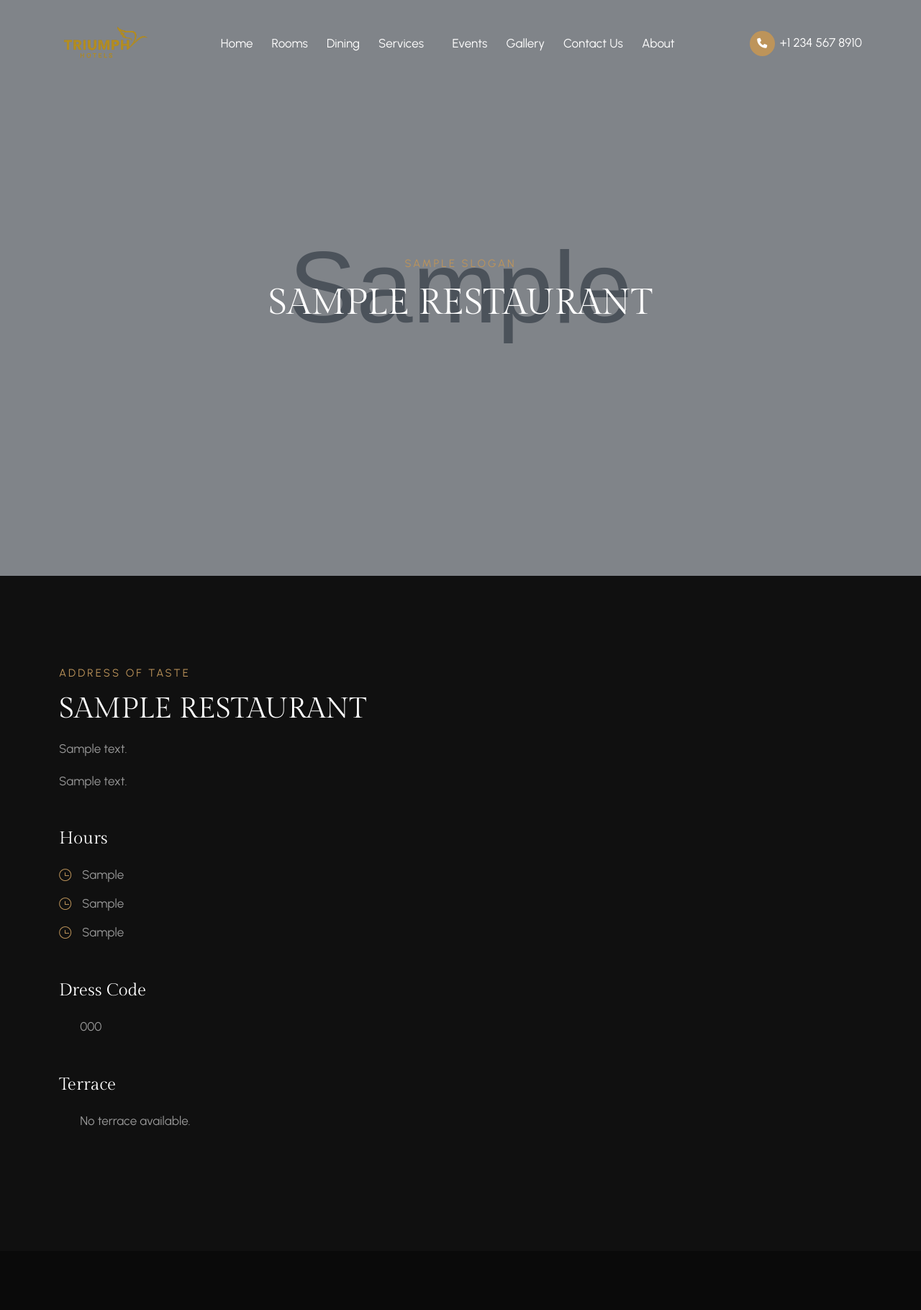
After one commit to seyam93/HotelApp, a Django app: template templates/restaurants/restaurant_detail.html in a window 1280 px wide. The commit adds this page. Shown: the top 1820 px of the page at 72% size. Run offline with Django 3.2, Linux system fonts and the light colour scheme; the template is opened without the code that fills it: most values are stand-ins (such as "Sample title", 1, 10 or a date in 2020); grey boxes marked "Sample" are stand-in pictures; some libraries are stand-ins or nearby versions; some web fonts are replaced.

Commit message:
29 April

```diff
--- a/restaurants/models.py
+++ b/restaurants/models.py
@@ -10,6 +10,7 @@ class Restaurant(models.Model):
     hotel = models.ForeignKey(Hotel, related_name="restaurants", on_delete=models.CASCADE)
     name = models.CharField(max_length=255)
     slug = models.SlugField(unique=True, blank=True, null=True)
+    slogan = models.CharField(max_length=255, null=True, blank=True,default="Address Of Taste")
     description = models.TextField()
     short_description = models.TextField(null=True, blank=True)
     opening_hours = models.CharField(max_length=100,null=True, blank=True)
@@ -18,6 +19,7 @@ class Restaurant(models.Model):
     dinner_hours = models.CharField(max_length=100,null=True, blank=True,default="Dinner: 6.00 pm – 11.00 pm (daily)")
     dress_code = models.CharField(max_length=100, null=True, blank=True)
     cuisine = models.CharField(max_length=100, null=True, blank=True)
+    terrace = models.BooleanField(default=False,null=True, blank=True)
     image_cover = models.ImageField(upload_to='restaurant_images/', null=True, blank=True)
     menu_file = models.FileField(upload_to='restaurant_menus/', null=True, blank=True)
     created_at = models.DateTimeField(auto_now_add=True)
--- a/restaurants/urls.py
+++ b/restaurants/urls.py
@@ -2,6 +2,6 @@ from django.urls import path
 from . import views
 
 urlpatterns = [
-    path('<slug:hotel_slug>/restaurants/', views.restaurant_list, name='restaurant-list'),
-    path('<slug:hotel_slug>/restaurants/<slug:slug>/', views.restaurant_detail, name='restaurant-detail'),
+    path('home/<slug:hotel_slug>/restaurants/', views.restaurant_list, name='restaurant-list'),
+    path('home/<slug:hotel_slug>/restaurants/<slug:slug>/', views.restaurant_detail, name='restaurant-detail'),
 ]
--- a/templates/base.html
+++ b/templates/base.html
@@ -46,8 +46,8 @@
             <div class="collapse navbar-collapse" id="navbar">
                 <ul class="navbar-nav mx-auto">
                     <li class="nav-item"><a class="nav-link" href="{% url 'home-page' %}">{% trans "Home" %}</a></li>
-                    <li class="nav-item"><a class="nav-link" href="">Rooms</a></li>
-                    <li class="nav-item"><a class="nav-link" href="">Dining</a></li>
+                    <li class="nav-item"><a class="nav-link" href="{% url 'hotel-rooms' slug=hotel.slug %}">Rooms</a></li>
+                    <li class="nav-item"><a class="nav-link" href="{% url 'restaurant-list' hotel_slug=hotel.slug %}">Dining</a></li>
 
                     <li class="nav-item dropdown"> <a class="nav-link dropdown-toggle" href="#" role="button" data-bs-toggle="dropdown" data-bs-auto-close="outside" aria-expanded="false">Services <i class="fa-light fa-angle-down"></i></a>
                         <ul class="dropdown-menu">
--- /dev/null
+++ b/templates/restaurants/restaurant_detail.html
@@ -0,0 +1,250 @@
+{% extends "base.html" %}
+{% load static %}
+
+{% block title %}{{ restaurant.name }} | {{ hotel.name }}{% endblock %}
+
+{% block navbar %}
+<nav class="navbar navbar-expand-lg">
+    <div class="container">
+        <!-- Logo -->
+        <div class="logo-wrapper">
+            <a class="logo" href="{% url 'home-page' %}"> <img src={% static "img/logo.png" %} class="logo-img" alt=""> </a>
+            <!-- <div class="logo"><h2>Rixos</h2></div> -->
+        </div>
+        <!-- Button -->
+        <button class="navbar-toggler" type="button" data-bs-toggle="collapse" data-bs-target="#navbar" aria-controls="navbar" aria-expanded="false" aria-label="Toggle navigation"> <span class="navbar-toggler-icon"><i class="fa-light fa-bars"></i></span> </button>
+        <!-- Menu -->
+        <div class="collapse navbar-collapse" id="navbar">
+            <ul class="navbar-nav mx-auto">
+                <li class="nav-item"><a class="nav-link" href="{% url 'home-page' %}">Home</a></li>
+                <li class="nav-item"><a class="nav-link" href="{% url 'hotel-rooms' slug=hotel.slug %}">Rooms</a></li>
+                <li class="nav-item"><a class="nav-link" href="{% url 'restaurant-list' hotel_slug=hotel.slug %}">Dining</a></li>
+
+                <li class="nav-item dropdown"> <a class="nav-link dropdown-toggle" href="#" role="button" data-bs-toggle="dropdown" data-bs-auto-close="outside" aria-expanded="false">Services <i class="fa-light fa-angle-down"></i></a>
+                    <ul class="dropdown-menu">
+                        <li><a href="facilities.html" class="dropdown-item"><span>Facilities</span></a></li>
+                        <li><a href="amenities.html" class="dropdown-item"><span>Amenities</span></a></li>
+                        <li><a href="spa.html" class="dropdown-item"><span>Spa & Wellness</span></a></li>
+                        <li><a href="offers.html" class="dropdown-item"><span>Special Offers</span></a></li>
+                    </ul>
+                </li>
+
+                <li class="nav-item"><a class="nav-link" href="">Events</a></li>
+                <li class="nav-item"><a class="nav-link" href="">Gallery</a></li>
+                <li class="nav-item"><a class="nav-link" href="">Contact Us</a></li>
+                <li class="nav-item dropdown"> <a class="nav-link dropdown-toggle" href="#" role="button" data-bs-toggle="dropdown" data-bs-auto-close="outside" aria-expanded="false">About<i class="fa-light fa-angle-down"></i></a>
+                    <ul class="dropdown-menu">
+                        <li><a href="blog1.html" class="dropdown-item"><span>Blog</span></a></li>
+                        <li><a href="team.html" class="dropdown-item"><span>Team</span></a></li>
+                        <li><a href="faq.html" class="dropdown-item"><span>FAQs</span></a></li>
+                        <li><a href="about.html" class="dropdown-item"><span>About Us</span></a></li>
+                    </ul>
+                </li>
+            </ul>
+            <div class="navbar-right">
+                <div class="phonex"><a href="tel:+12345678910"><i class="fa-solid fa-phone"></i> +1 234 567 8910</a></div>
+            </div>
+        </div>
+    </div>
+</nav>
+{% endblock navbar %}
+
+{% block content %}
+<!-- Header Banner -->
+<section class="banner-header full-height valign bg-img" data-overlay-dark="4" data-background="{% if restaurant.banner_image %}{{ restaurant.banner_image.url }}{% else %}{% static 'img/banner/11.jpg' %}{% endif %}">
+    <div class="container">
+        <div class="row justify-content-center">
+            <div class="col-md-12 text-center">
+                <div class="subtitle">{{ restaurant.slogan }}</div>
+                <div class="title mb-0">{{ restaurant.name }}</div>
+            </div>
+        </div>
+    </div>
+</section>
+<!-- About the Restaurant -->
+<!-- Page Details -->
+<section class="page-details section-padding">
+    <div class="container">
+        <div class="row">
+            <div class="col-md-12">
+                <div class="section-subtitle">Address of taste</div>
+                <div class="section-title">{{ restaurant.name }}</div>
+            </div>
+        </div>
+        <div class="row mb-30">
+            <div class="col-md-12">
+                <p>{{ restaurant.description }}</p>
+                <p>{{ restaurant.short_description }} </p>
+            </div>
+        </div>
+        <div class="row mb-30">
+            <div class="col-md-12">
+                <h5>Hours</h5>
+                <ul class="list-unstyled page-list">
+                    <li>
+                        {% if restaurant.breakfast_hours %}
+                        <div class="page-list-icon"> <span class="ti-time"></span> </div>
+                        <div class="page-list-text">
+                            <p>{{ restaurant.breakfast_hours }}</p>
+                        </div>
+                        {% endif %}
+                    </li>
+                    <li>
+                        {% if restaurant.lunch_hours %}
+                        <div class="page-list-icon"> <span class="ti-time"></span> </div>
+                        <div class="page-list-text">
+                            <p>{{ restaurant.lunch_hours }}</p>
+                        </div>
+                        {% endif %}
+                    </li>
+                    <li>
+                        {% if restaurant.dinner_hours %}
+                        <div class="page-list-icon"> <span class="ti-time"></span> </div>
+                        <div class="page-list-text">
+                            <p>{{ restaurant.dinner_hours }}</p>
+                        </div>
+                        {% endif %}
+                    </li>
+                </ul>
+            </div>
+        </div>
+        <div class="row mb-30">
+            {% if restaurant.dress_code %}
+            <div class="col-md-12">
+                <h5>Dress Code</h5>
+                <ul class="list-unstyled page-list">
+                    <li class="d-flex align-items-center">
+                        <div class="page-list-icon">
+                            <span class="fa-thin fa-shirt"></span>
+                        </div>
+                        <div class="page-list-text ms-3">
+                            <p>{{ restaurant.dress_code }}</p>
+                        </div>
+                    </li>
+                </ul>
+            </div>
+            {% endif %}
+        </div>
+        <div class="row mb-30">
+            <div class="col-md-12">
+                <h5>Terrace</h5>
+                <ul class="list-unstyled page-list">
+                    <li class="d-flex align-items-center">
+                        <div class="page-list-icon">
+                            {% if restaurant.terrace %}
+                                <i class="fa-thin fa-check"></i>
+                            {% else %}
+                                <i class="fa-thin fa-xmark"></i>
+                            {% endif %}
+                        </div>
+                        <div class="page-list-text ms-3">
+                            <p>
+                                {% if restaurant.terrace %}
+                                    Available
+                                {% else %}
+                                    No terrace available.
+                                {% endif %}
+                            </p>
+                        </div>
+                    </li>
+                </ul>
+            </div>
+        </div>
+    </div>
+</section>
+<!-- Restaurant Menu -->
+{% if restaurant.menu_categories.exists %}
+<section id="menu" class="restaurant-menu menu section-padding bg-darkgray">
+    <div class="container">
+        <div class="row">
+            <div class="col-md-12 text-center">
+                <div class="section-subtitle"><span>{{ hotel.name }}</span></div>
+                <div class="section-title text-white">{{ restaurant.name }} Menu</div>
+            </div>
+        </div>
+        <div class="row">
+            <div class="tabs-icon col-md-10 offset-md-1 text-center">
+                <div class="owl-carousel owl-theme">
+                    {% for category in restaurant.menu_categories.all %}
+                    <div id="tab-{{ category.id }}" class="item">
+                        <h6>{{ category.name }}</h6>
+                    </div>
+                    {% endfor %}
+                </div>
+            </div>
+            <div class="restaurant-menu-content col-md-12">
+                {% for category in restaurant.menu_categories.all %}
+                <div id="tab-{{ category.id }}-content" class="cont {% if forloop.first %}active{% endif %}">
+                    <div class="row">
+                        {% for item in category.menu_items.all %}
+                        <div class="col-md-5 {% if forloop.counter|divisibleby:2 %}offset-md-2{% endif %}">
+                            <div class="menu-info">
+                                <h5>{{ item.name }} <span class="price">{{ item.price }}$</span></h5>
+                                <p>{{ item.description }}</p>
+                            </div>
+                        </div>
+                        {% endfor %}
+                    </div>
+                </div>
+                {% endfor %}
+            </div>
+        </div>
+    </div>
+</section>
+{% endif %}
+
+<!-- Gallery -->
+{% if restaurant.gallery_images.exists %}
+<section class="galleryscroll section-padding">
+    <div class="container-fluid p-0">
+        <div class="row justify-content-center">
+            <div class="col-md-12 text-center mb-20">
+                <div class="section-subtitle">Image Gallery</div>
+                <div class="section-title">{{ restaurant.name }} Gallery</div>
+            </div>
+        </div>
+        <div class="row">
+            <div class="col-md-12">
+                <div class="owl-carousel owl-theme">
+                    {% for image in restaurant.gallery_images.all %}
+                    <div class="item">
+                        <a href="{{ image.image.url }}" title="{{ image.caption }}" class="gallery-masonry-item-img-link img-zoom">
+                            <div class="img">
+                                <img src="{{ image.image.url }}" class="img-fluid mx-auto d-block" alt="{{ image.caption }}">
+                            </div>
+                        </a>
+                    </div>
+                    {% endfor %}
+                </div>
+            </div>
+        </div>
+    </div>
+</section>
+{% endif %}
+
+<!-- Video Section -->
+{% if restaurant.video_url %}
+<section class="video-wrapper section-padding bg-img" data-overlay-dark="4" data-background="{% if restaurant.video_background %}{{ restaurant.video_background.url }}{% else %}{% static 'img/banner/01.jpg' %}{% endif %}">
+    <div class="container">
+        <div class="row justify-content-center align-items-center">
+            <div class="col-md-12 text-center rotatex">
+                <a href="{{ restaurant.video_url }}" data-lity="video" class="rotate-box vid">
+                    <div class="rotate-circle rotate-text">
+                        <svg class="textcircle" viewBox="0 0 500 500">
+                            <defs>
+                                <path id="textcircle" d="M250,400 a150,150 0 0,1 0,-300a150,150 0 0,1 0,300Z"></path>
+                            </defs>
+                            <text>
+                                <textPath xlink:href="#textcircle" textLength="900">{{ hotel.name }}</textPath>
+                            </text>
+                        </svg>
+                    </div>
+                    <span class="icon"> <i class="fas fa-play"></i> </span>
+                </a>
+            </div>
+        </div>
+    </div>
+    <div class="video-text">{{hotel.name}}</div>
+</section>
+{% endif %}
+{% endblock %}
```
Also changed, not shown: templates/restaurants/restaurant_list.html (+4 -4 lines), db.sqlite3, restaurants/migrations/0007_restaurant_terrace.py (added), restaurants/migrations/0008_restaurant_slogan.py (added).
